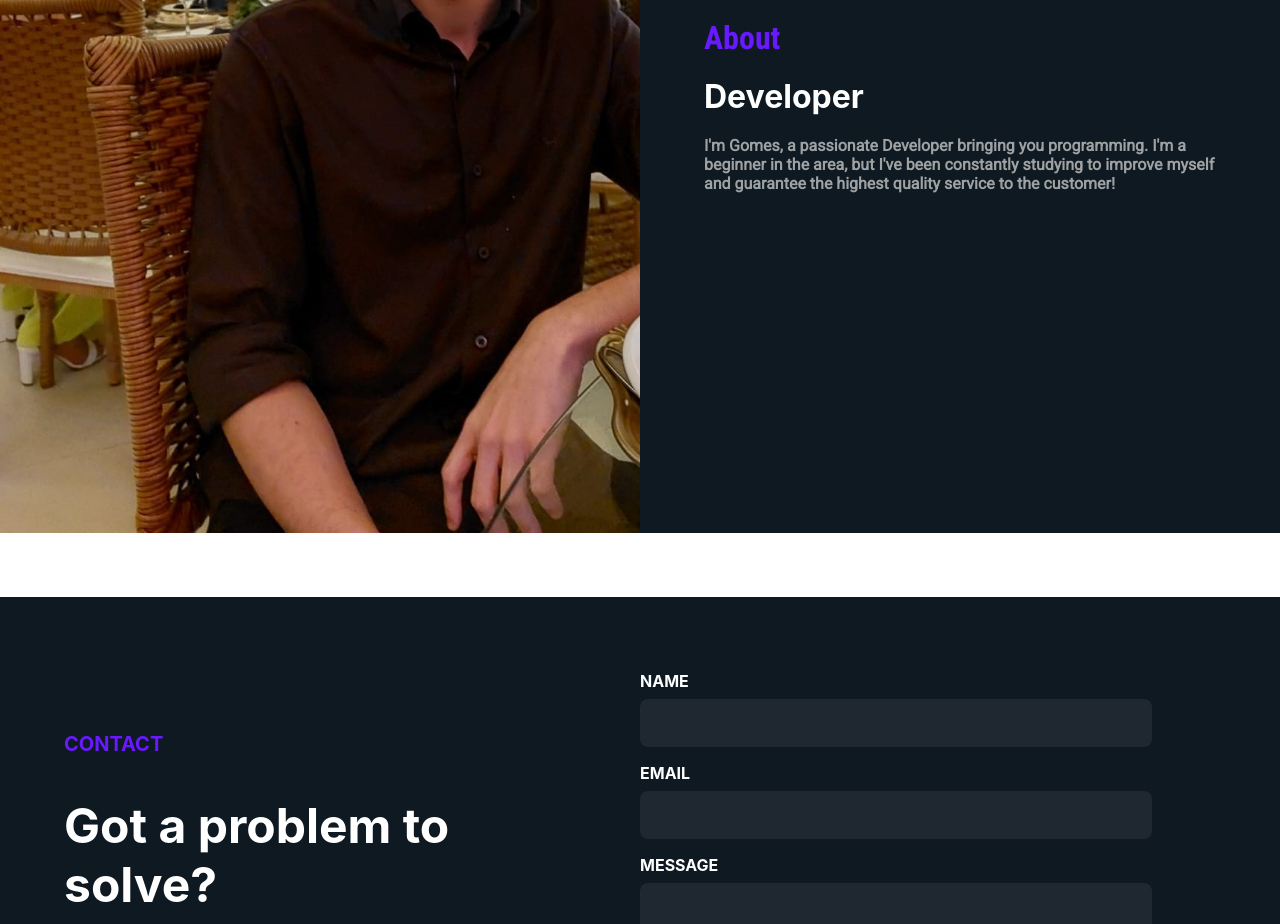
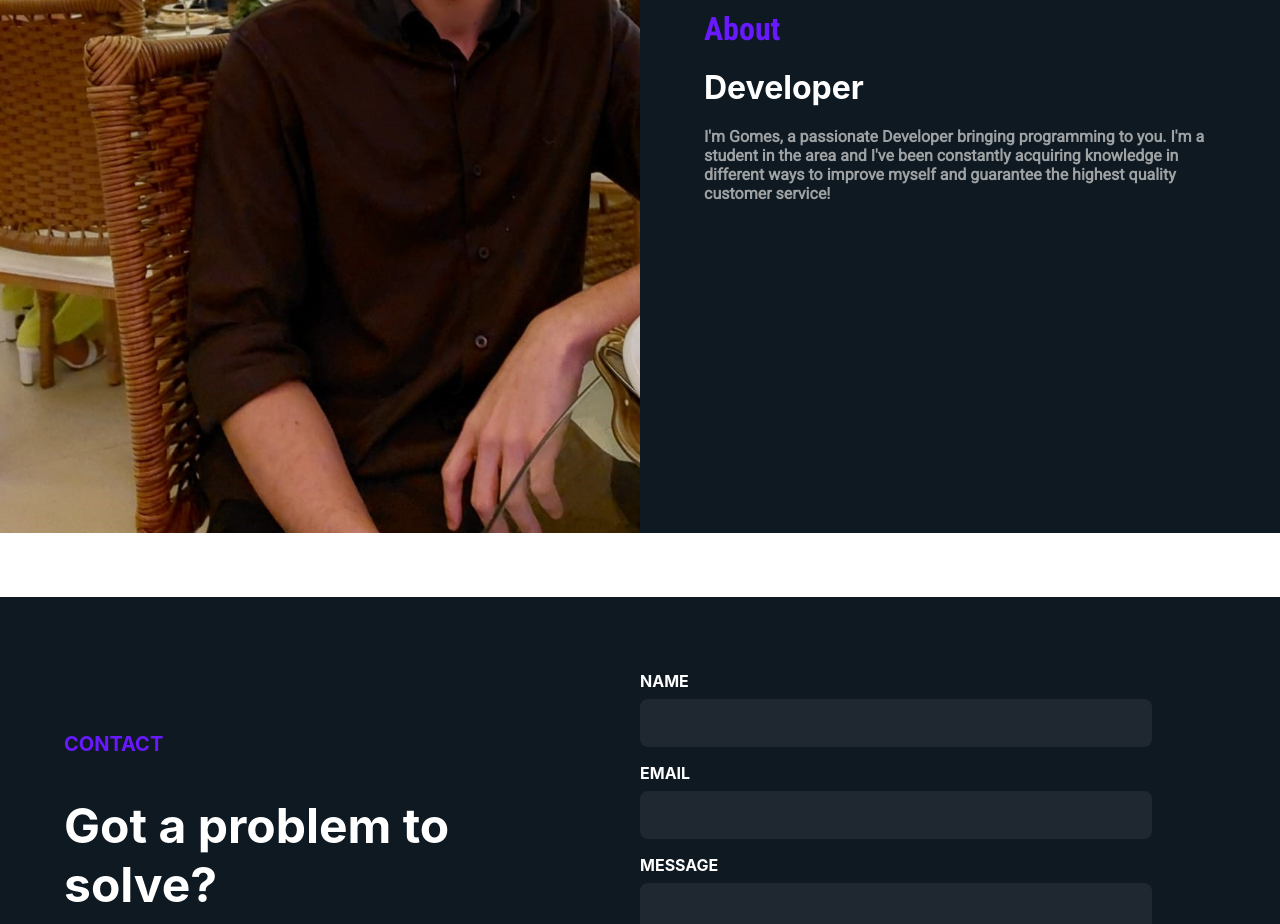
Before and after one commit to Imortallly/Portifolio, a React (Create React App) app: page / in a window 1280 px wide. Shown: the part 1120-2044 px from the top of the page. Built offline with nearby package versions, Linux system fonts and the light colour scheme.

Commit message:
Alteração Aboutme

```diff
--- a/src/pages/home/Aboutme/index.js
+++ b/src/pages/home/Aboutme/index.js
@@ -10,7 +10,8 @@ const Aboutme = () => {
                     <br/>
                     <h2>Developer</h2>
                     <br/>
-                    <h3>I'm Gomes, a passionate Developer bringing you programming. I'm a beginner in the area, but I've been constantly studying to improve myself and guarantee the highest quality service to the customer!</h3>
+                    <h3>I'm Gomes, a passionate Developer bringing programming to you. I'm a student in the area and I've been constantly acquiring knowledge in different ways to improve myself and guarantee the highest quality customer service!
+</h3>
                 </div>
             </div>
             <div className='white-bar'></div>
```
